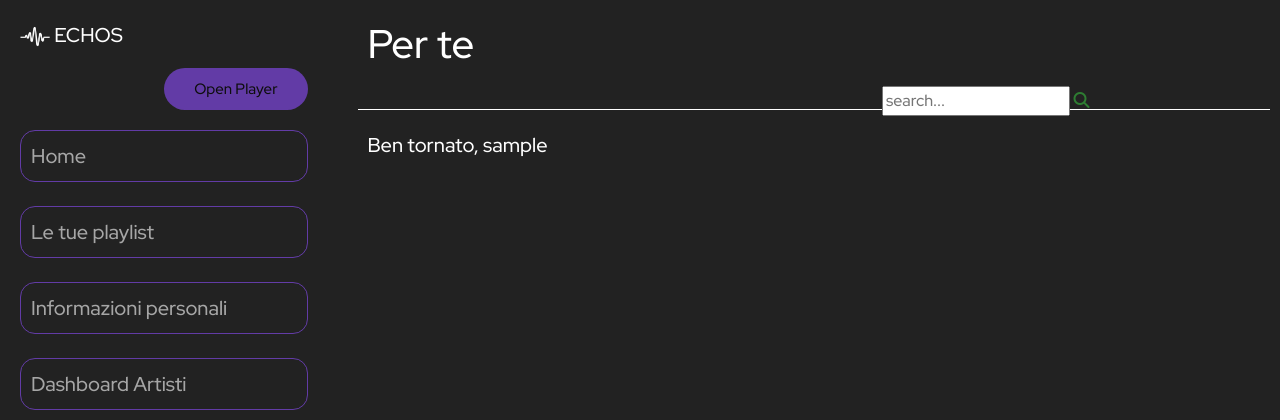
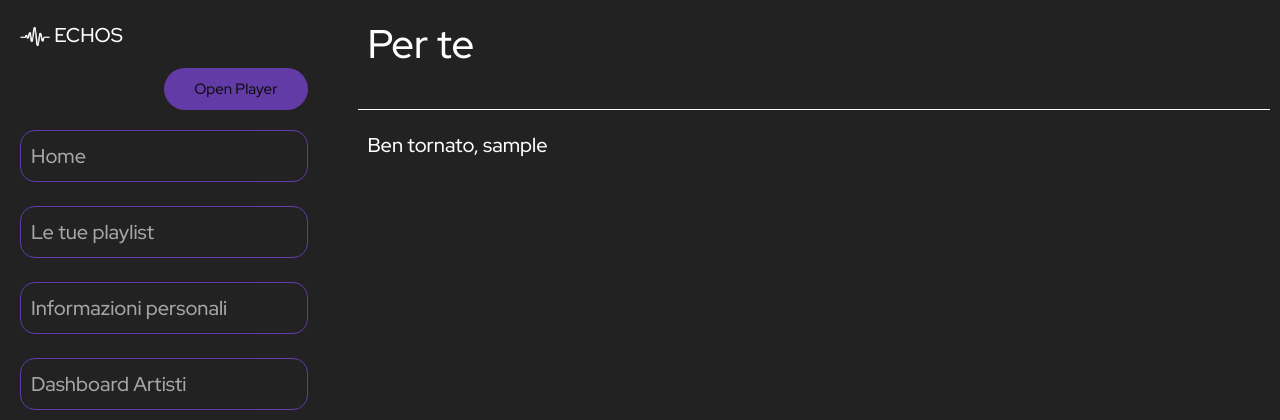
Before and after one commit to JeremyFamengo/ProgettoBD, a Flask app: page /profile in a window 1280 px wide. Shown: the top 420 px of the page. Run offline with Flask 2, Linux system fonts and the light colour scheme; the visitor is signed in with stand-in values (Sample User, id 1); data comes from the database, SQL or seed files in the repository; some libraries are stand-ins or nearby versions.

Commit message:
small changes

```diff
--- a/templates/profile.html
+++ b/templates/profile.html
@@ -6,13 +6,7 @@
 {% block header %}
 
 <h2>Per te</h2>
-    <div class="search-box">
-        <input type="text"
-    placeholder="search..." />
-        <a href="##" class="icon">
-            <i class="fa fa-search"></i>
-        </a>
-    </div>
+
 
 {% endblock %}
 
```
